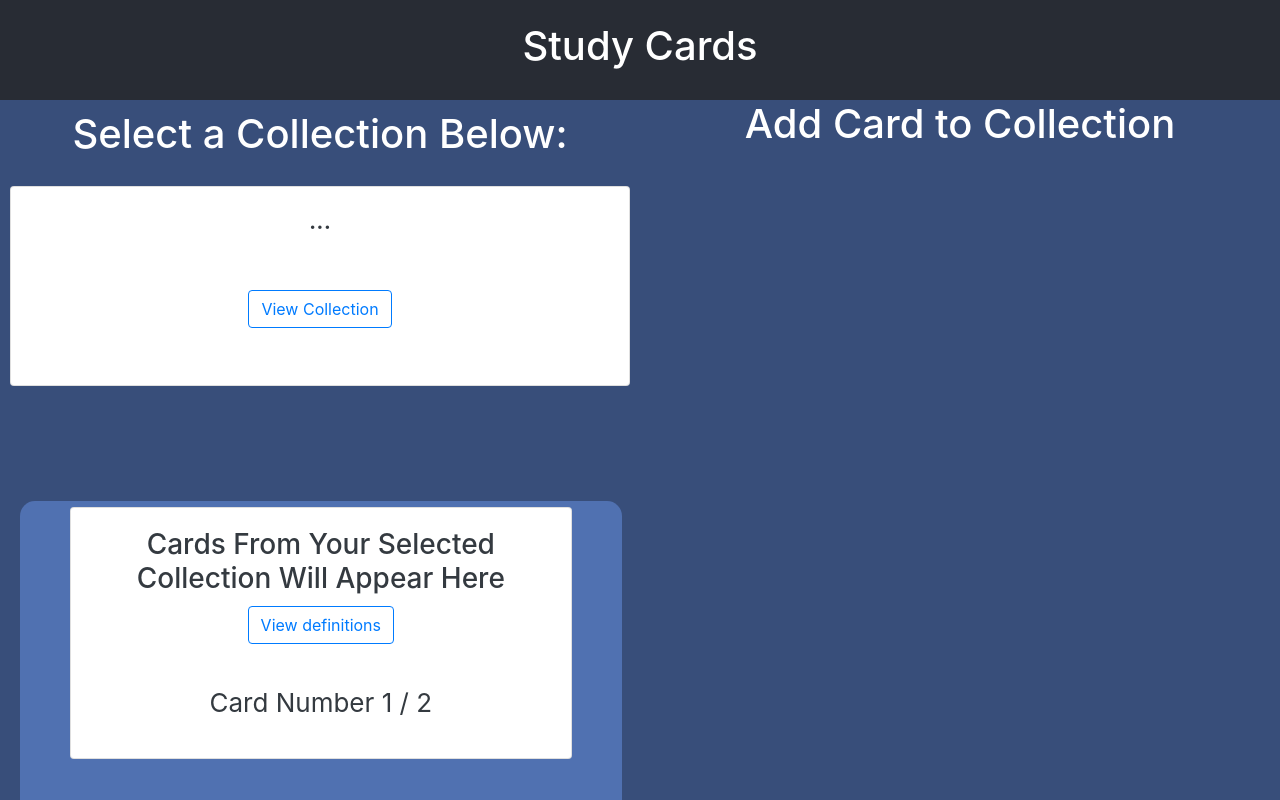
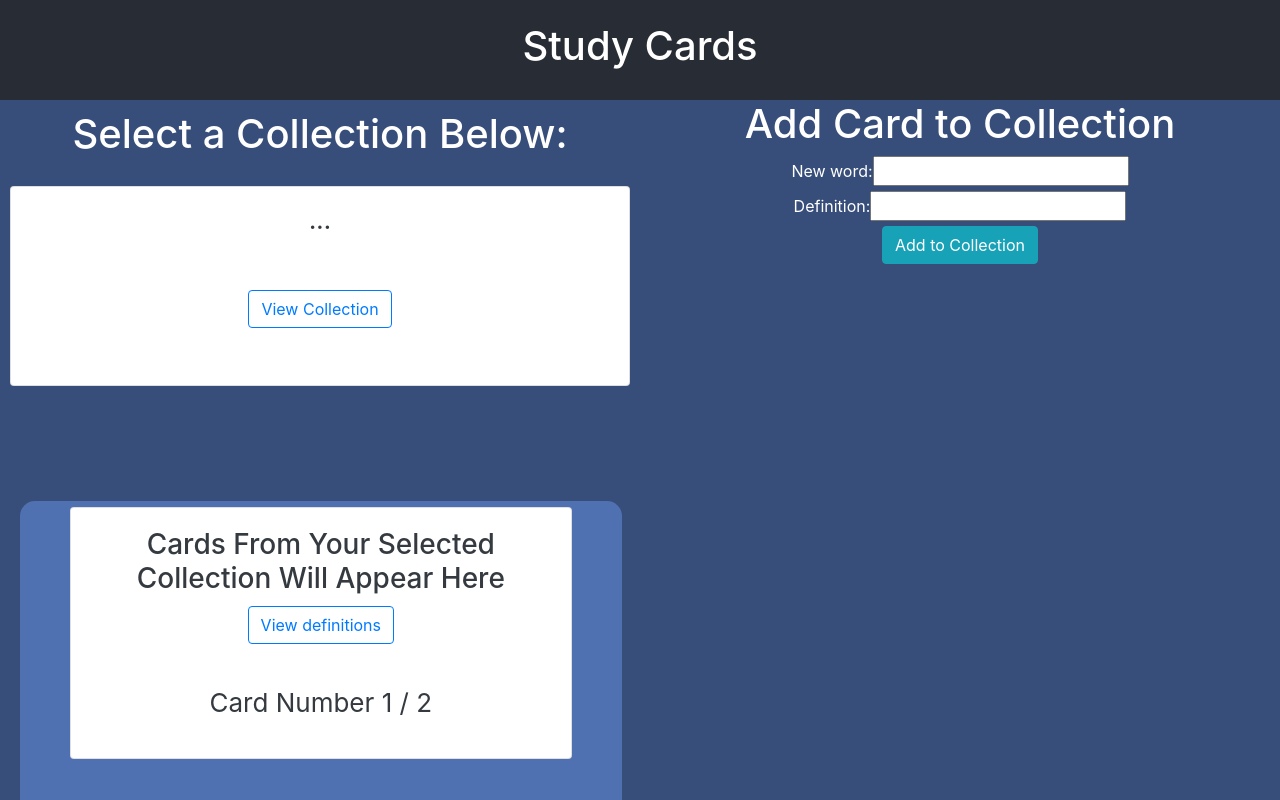
Before and after one commit to clintmthompson/Study-Cards, a React (Create React App) app in the folder FrontEnd/study_cards/: page / in a window 1280 px wide. Shown: the top 800 px of the page. Built offline with nearby package versions, Linux system fonts and the light colour scheme; no server answers; the HTML template or start-up script is replaced by a standard one.

Commit message:
Created form template in AddCard component

```diff
--- a/FrontEnd/study_cards/src/Components/AddCard.jsx
+++ b/FrontEnd/study_cards/src/Components/AddCard.jsx
@@ -7,7 +7,17 @@ class AddCard extends Component {
     }
     render() {
         return (
-            <h1 style={{color: 'white'}}>Add Card to Collection</h1>
+        <div style={{color: 'white'}}>
+            <h1>Add Card to Collection</h1>
+            <form onSubmit={(event) => this.handleSubmit(event)}>
+                <label htmlFor="word">New word: </label>
+                    <input type="text" name="word"  onChange={this.handleChange} value={this.state.word}/><br />
+                <label htmlFor="definition">Definition: </label>
+                    <input type="text" name="definition" onChange={this.handleChange} value={this.state.definition}/><br />
+                <button className='btn btn-info' type='submit'>Add to Collection</button>
+            </form>
+
+        </div>
          );
     }
 }
```
